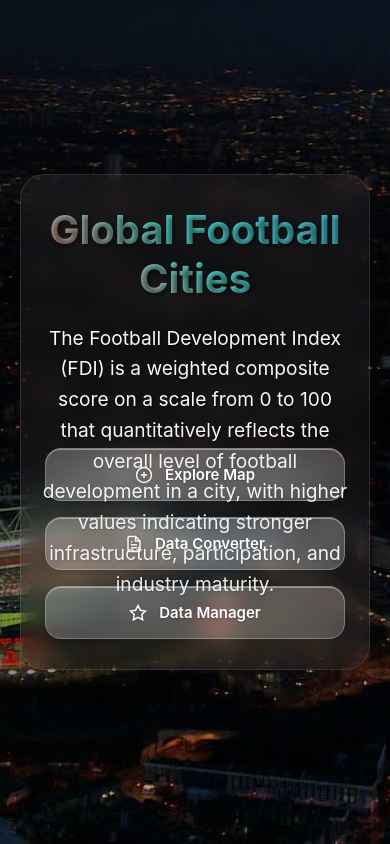
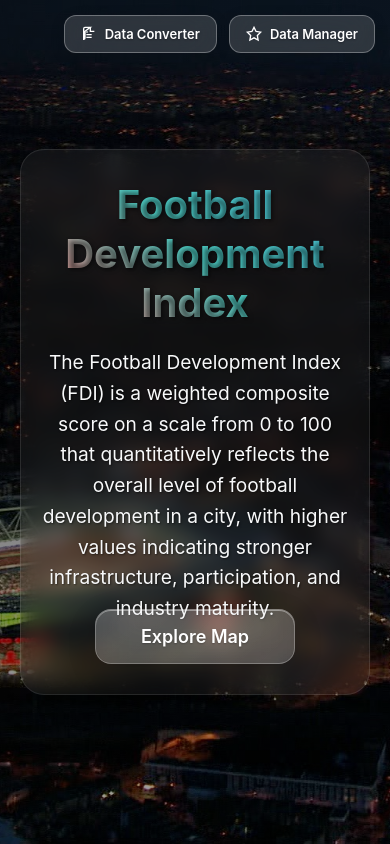
Before and after one commit to wyh2ah/xuyanghuang-map, a plain HTML site: page index.html in a window 390 px wide. Drawn offline with Linux system fonts and the light colour scheme.

Commit message:
update index.html

```diff
--- a/index.html
+++ b/index.html
@@ -84,12 +84,22 @@
       justify-content: center;
     }
 
+    .top-nav-buttons {
+      position: fixed;
+      top: 20px;
+      right: 20px;
+      display: flex;
+      gap: 16px;
+      z-index: 1000;
+    }
+
     .nav-btn {
       display: inline-flex;
       align-items: center;
+      justify-content: center;
       gap: 12px;
       padding: 20px 60px;
-      font-size: 16px;
+      font-size: 20px;
       font-weight: 600;
       text-decoration: none;
       color: white;
@@ -106,6 +116,34 @@
       overflow: hidden;
       text-shadow: 0 1px 2px rgba(0, 0, 0, 0.3);
       min-width: 280px;
+    }
+
+    .top-nav-btn {
+      display: inline-flex;
+      align-items: center;
+      gap: 8px;
+      padding: 12px 20px;
+      font-size: 14px;
+      font-weight: 600;
+      text-decoration: none;
+      color: white;
+      background: rgba(255, 255, 255, 0.15);
+      border: 1px solid rgba(255, 255, 255, 0.3);
+      border-radius: 12px;
+      cursor: pointer;
+      transition: all 0.3s ease;
+      backdrop-filter: blur(20px);
+      box-shadow: 0 4px 16px rgba(0, 0, 0, 0.1);
+      position: relative;
+      overflow: hidden;
+      text-shadow: 0 1px 2px rgba(0, 0, 0, 0.3);
+    }
+
+    .top-nav-btn:hover {
+      background: rgba(255, 255, 255, 0.25);
+      transform: translateY(-2px);
+      box-shadow: 0 6px 20px rgba(0, 0, 0, 0.15);
+      border-color: rgba(255, 255, 255, 0.4);
     }
 
     .nav-btn::before {
@@ -217,21 +255,36 @@
         min-width: 250px;
       }
 
+      .top-nav-buttons {
+        top: 15px;
+        right: 15px;
+        gap: 12px;
+      }
+
+      .top-nav-btn {
+        padding: 10px 16px;
+        font-size: 13px;
+      }
+
+      .top-nav-btn .icon {
+        width: 16px;
+        height: 16px;
+      }
+
       .nav-buttons {
         bottom: 30px;
         gap: 16px;
-        flex-direction: column;
-        width: calc(100% - 48px);
-        left: 24px;
-        transform: none;
+        flex-direction: row;
+        width: auto;
+        left: 50%;
+        transform: translateX(-50%);
       }
 
       .nav-btn {
         padding: 16px 24px;
-        font-size: 15px;
-        width: 100%;
+        font-size: 18px;
         justify-content: center;
-        min-width: auto;
+        min-width: 200px;
       }
 
       .nav-btn .icon {
@@ -242,37 +295,36 @@
   </style>
 </head>
 <body>
+  <!-- Top right navigation buttons - moved outside container -->
+  <div class="top-nav-buttons">
+    <a href="data-converter.html" class="top-nav-btn">
+      <svg class="icon" viewBox="0 0 24 24" fill="none" stroke="currentColor" stroke-width="2">
+        <path d="M14 2H6a2 2 0 0 0-2 2v16a2 2 0 0 0 2-2V8z"></path>
+        <polyline points="14,2 14,8 20,8"></polyline>
+        <line x1="16" y1="13" x2="8" y2="13"></line>
+        <line x1="16" y1="17" x2="8" y2="17"></line>
+        <polyline points="10,9 9,9 8,9"></polyline>
+      </svg>
+      Data Converter
+    </a>
+    <a href="data-manager.html" class="top-nav-btn">
+      <svg class="icon" viewBox="0 0 24 24" fill="none" stroke="currentColor" stroke-width="2">
+        <path d="M12 2l3.09 6.26L22 9.27l-5 4.87 1.18 6.88L12 17.77l-6.18 3.25L7 14.14 2 9.27l6.91-1.01L12 2z"></path>
+      </svg>
+      Data Manager
+    </a>
+  </div>
+
   <div class="container">
-    <h1>Global Football Cities</h1>
+    <h1>Football Development Index</h1>
     <p class="subtitle">
         The Football Development Index (FDI) is a weighted composite score on a scale from 0 to 100 that quantitatively reflects the overall level of football development in a city, with higher values indicating stronger infrastructure, participation, and industry maturity.
     </p>
 
-    <!-- Navigation buttons positioned at bottom left -->
+    <!-- Center navigation button -->
     <div class="nav-buttons">
       <a href="map.html" class="nav-btn">
-        <svg class="icon" viewBox="0 0 24 24" fill="none" stroke="currentColor" stroke-width="2">
-          <circle cx="12" cy="12" r="10"></circle>
-          <path d="M8 12h8"></path>
-          <path d="M12 8v8"></path>
-        </svg>
         Explore Map
-      </a>
-      <a href="data-converter.html" class="nav-btn">
-        <svg class="icon" viewBox="0 0 24 24" fill="none" stroke="currentColor" stroke-width="2">
-          <path d="M14 2H6a2 2 0 0 0-2 2v16a2 2 0 0 0 2 2h12a2 2 0 0 0 2-2V8z"></path>
-          <polyline points="14,2 14,8 20,8"></polyline>
-          <line x1="16" y1="13" x2="8" y2="13"></line>
-          <line x1="16" y1="17" x2="8" y2="17"></line>
-          <polyline points="10,9 9,9 8,9"></polyline>
-        </svg>
-        Data Converter
-      </a>
-      <a href="data-manager.html" class="nav-btn">
-        <svg class="icon" viewBox="0 0 24 24" fill="none" stroke="currentColor" stroke-width="2">
-          <path d="M12 2l3.09 6.26L22 9.27l-5 4.87 1.18 6.88L12 17.77l-6.18 3.25L7 14.14 2 9.27l6.91-1.01L12 2z"></path>
-        </svg>
-        Data Manager
       </a>
     </div>
 
```
